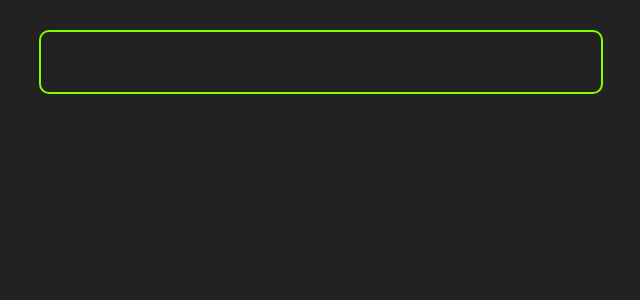
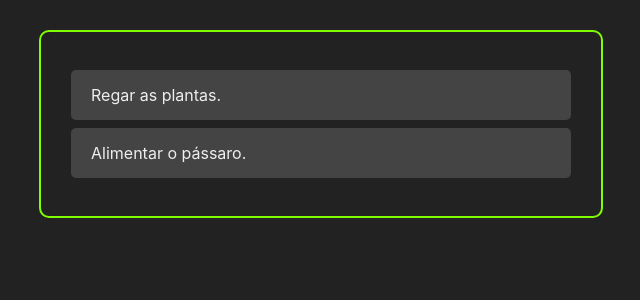
Before and after one commit to fabiolameira/ToDoList, a React (Create React App) app in the folder app/: page / in a window 1280 px wide. Shown: the top 300 px of the page, without its empty margins (319-959 px from the left). Built offline with nearby package versions, Linux system fonts and the light colour scheme.

Commit message:
Adding Task and Tasks components

```diff
--- a/app/src/App.js
+++ b/app/src/App.js
@@ -1,17 +1,25 @@
 import React, { useState } from "react"
+import Tasks from "./components/Tasks"
 import './App.css'
 
 const App = () => {
-  const [tasks, setTasks] = useState(
+  const [tasks, setTasks] = useState([
     {
       id: '1',
-      title: 'Regar as plantas',
+      title: 'Regar as plantas.',
+      completed: false
+    },
+    {
+      id: '2',
+      title: 'Alimentar o pássaro.',
       completed: false
     }
-  )
+  ])
 
   return (
-    <div className='container'></div>
+    <div className='container'>
+      <Tasks tasks={tasks}/>
+    </div>
   )
 }
 
--- /dev/null
+++ b/app/src/components/Task.css
@@ -0,0 +1,10 @@
+.task-container {
+    background-color: #444;
+    margin: 8px 0;
+    padding: 15px 20px;
+    display: flex;
+    border-radius: 5px;
+    justify-content: space-between;
+    color: #eee;
+    align-items: center;
+}
--- /dev/null
+++ b/app/src/components/Task.js
@@ -0,0 +1,12 @@
+import React from 'react'
+import './Task.css'
+
+const Task = ({ task }) => {
+    return (
+        <div className="task-container">
+            { task.title }
+        </div>
+    )
+}
+
+export default Task
--- /dev/null
+++ b/app/src/components/Tasks.js
@@ -0,0 +1,13 @@
+import React from "react"
+import Task from "./Task"
+
+const Tasks = ({ tasks }) => {
+    console.log(tasks)
+    return (
+        <>
+            { tasks.map((task) => (<Task task={task}/>)) }
+        </>
+    )
+}
+
+export default Tasks
```
